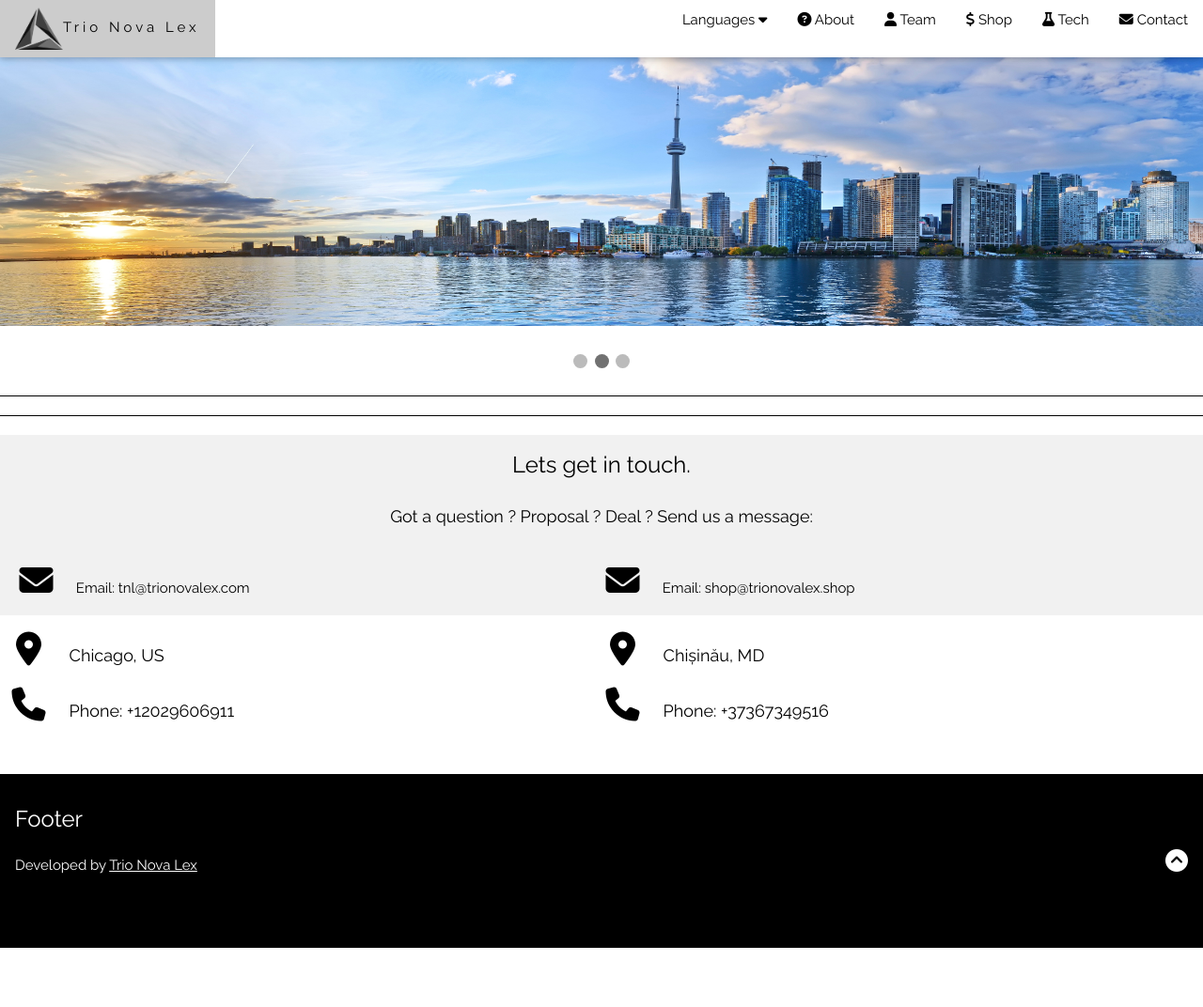
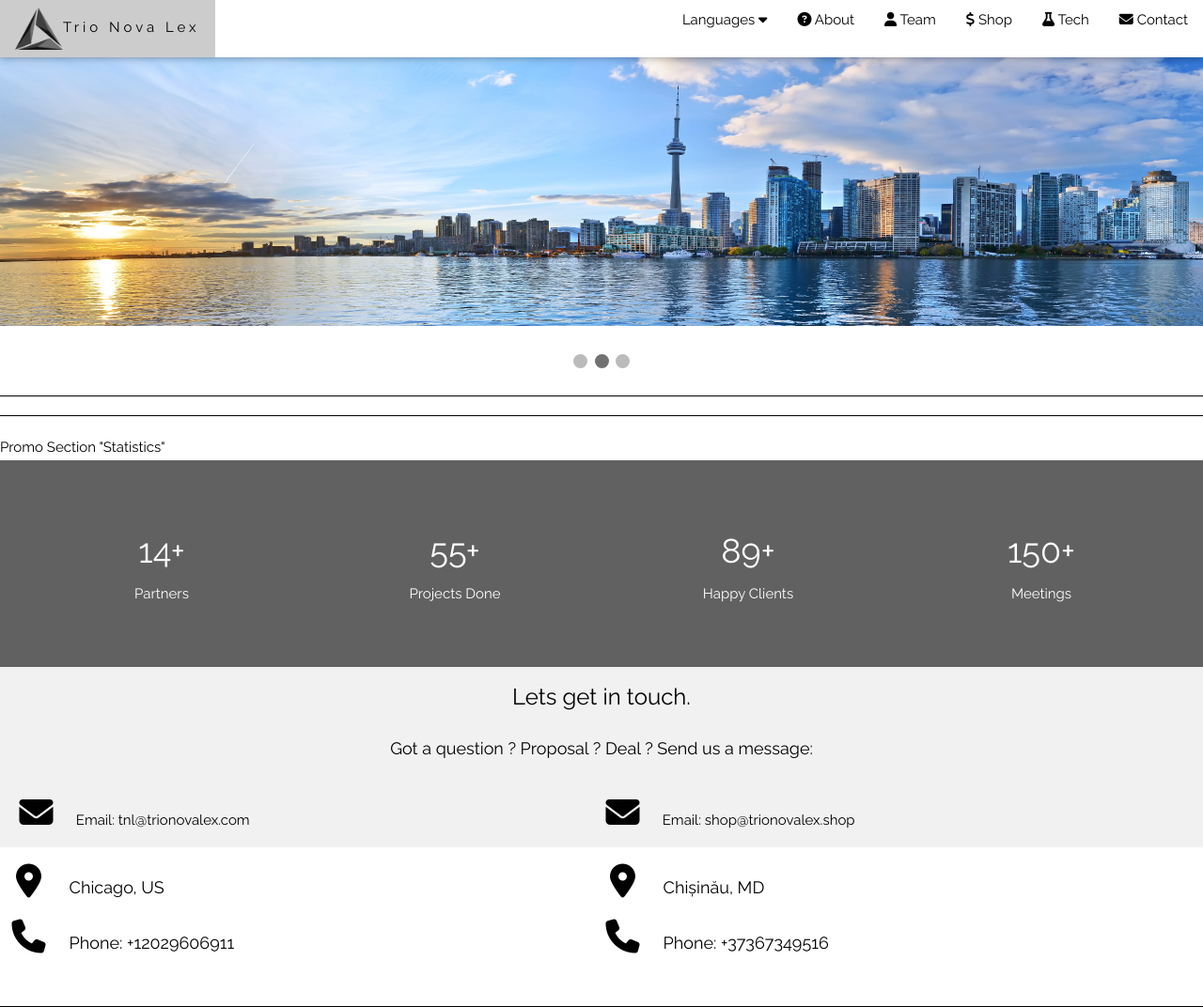
Before and after one commit to NER0L/tnl_com, a PHP site: page / in a window 1280 px wide. Shown: the top 1072 px of the page at 94% size. Before the commit the page ends 1009 px from the top, so only its background shows below. Run offline with PHP 8.4, Linux system fonts and the light colour scheme; some libraries are stand-ins or nearby versions.

Commit message:
added promo

```diff
--- a/index.php
+++ b/index.php
@@ -40,7 +40,7 @@
   </div>
 </div>
 <hr class="w3-center">
-<!-- Promo Section "Statistics"
+ Promo Section "Statistics"
 <div class="w3-container w3-row w3-center w3-dark-grey w3-padding-64">
   <div class="w3-quarter">
     <span class="w3-xxlarge">14+</span>
@@ -58,7 +58,7 @@
     <span class="w3-xxlarge">150+</span>
     <br>Meetings
   </div>
-</div>-->
+</div>
 
 <!-- Work Section -->
 <!--
```
